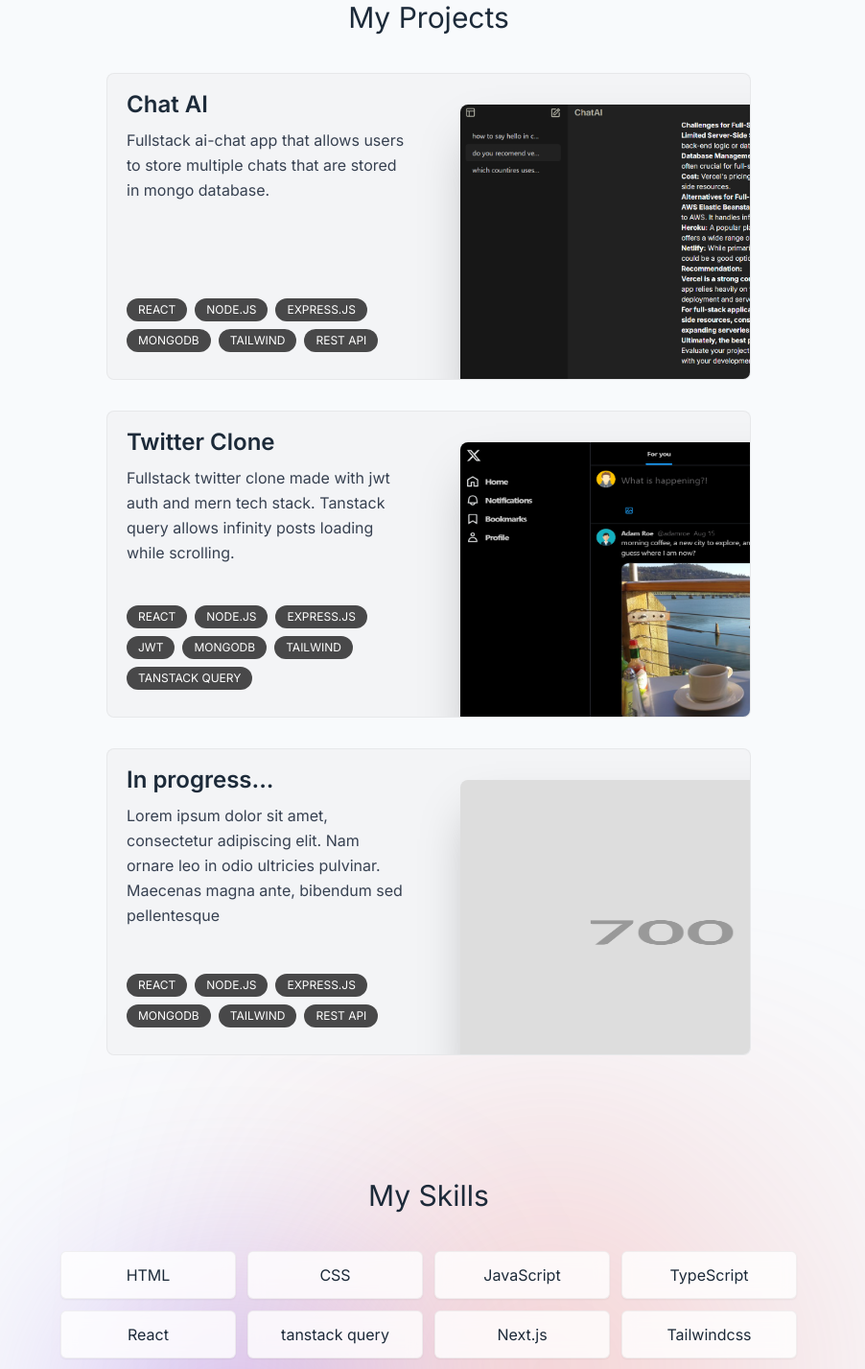
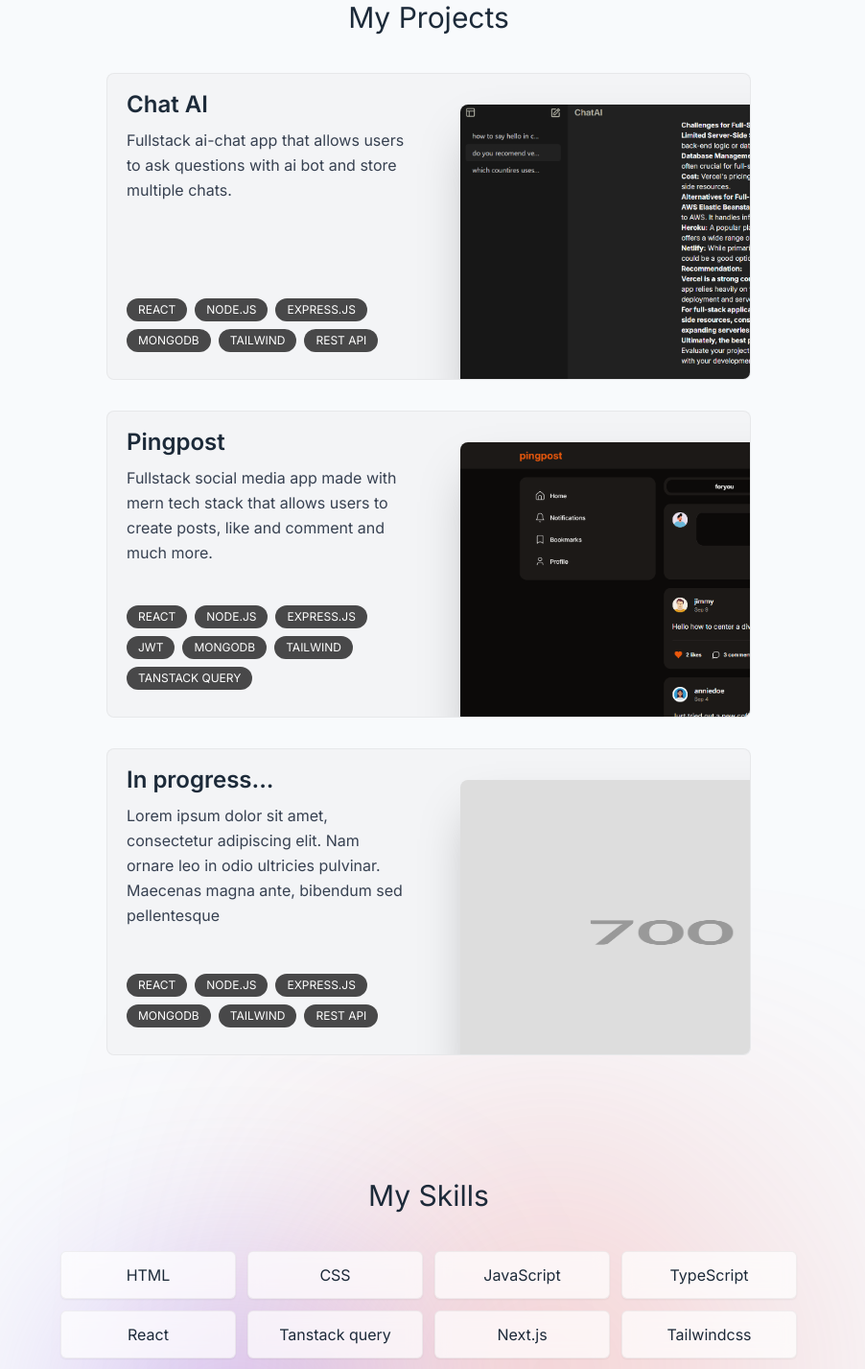
Before and after one commit to poteznyszymon/portfolio, a Next.js app: page / in a window 1280 px wide. Shown: the part 1180-2607 px from the top of the page at 96% size, without its empty margins (193-1095 px from the left). Built offline with nearby package versions, Linux system fonts and the light colour scheme.

Commit message:
change with project

```diff
--- a/components/Hero.tsx
+++ b/components/Hero.tsx
@@ -46,7 +46,7 @@ const Hero = () => {
             <a
               href="https://github.com/poteznyszymon"
               target="_blank"
-              className="px-4 py-3 sm:py-2  bg-white border border-gray-200 shadow-md text-sm hover:scale-105 transition-all duration-500 rounded-full flex items-center gap-1 font-semibold justify-between md:justify-between"
+              className="px-4 py-3 sm:py-2  bg-white border border-gray-200 shadow-md text-sm md:hover:scale-105 hover:scale-[102%] transition-all duration-500 rounded-full flex items-center gap-1 font-semibold justify-between md:justify-between"
             >
               <p>Github</p>
               <MdKeyboardArrowRight />
@@ -65,7 +65,6 @@ const Hero = () => {
             height={500}
             width={500}
             alt="avatar"
-            whileHover={{ scale: 1 }}
             initial={{ scale: 1, rotate: 0 }}
             animate={{ scale: 1.2, rotate: -10 }}
           />
--- a/components/Navbar.tsx
+++ b/components/Navbar.tsx
@@ -46,8 +46,6 @@ const Navbar = () => {
                       className="absolute left-0 bottom-0 h-[2px] w-full bg-main-purple"
                       initial={{ width: 0 }}
                       animate={{ width: "100%" }}
-                      exit={{ width: 0 }}
-                      transition={{ duration: 0.3 }}
                     ></motion.div>
                   )}
                 </Link>
@@ -57,7 +55,7 @@ const Navbar = () => {
         </nav>
       </motion.div>
       <div
-        className={`fixed sm:hidden top-0 w-[60%] z-30 h-full bg-gradient-to-br from-main-orange  to-main-purple ease-in-out duration-500 ${
+        className={`fixed sm:hidden top-0 w-[60%] z-30 h-full bg-gradient-to-tr from-main-orange to-main-purple ease-in-out duration-500 ${
           draverOpen ? "left-0" : "left-[-100%]"
         }`}
       >
--- a/components/Project.tsx
+++ b/components/Project.tsx
@@ -47,7 +47,7 @@ const Project = ({ title, description, tags, imageUrl }: ProjectProps) => {
             </ul>
           </div>
           <Image
-            className="absolute hidden sm:block h-full w-full top-8 -right-[23rem] rounded-t-lg shadow-2xl transition-all duration-500 group-hover:scale-105 group-hover:translate-x-3 group-hover:translate-y-3 group-hover:rotate-[-3deg]"
+            className="absolute object-fill hidden sm:block h-full w-full top-8 -right-[23rem] rounded-t-lg shadow-2xl transition-all duration-500 group-hover:scale-105 group-hover:translate-x-3 group-hover:translate-y-3 group-hover:rotate-[-3deg]"
             src={imageUrl}
             alt="project image"
             quality={100}
--- a/components/Skills.tsx
+++ b/components/Skills.tsx
@@ -31,7 +31,6 @@ export const Skills = () => {
     >
       <div className="-z-10 bg-main-purple w-36 h-36 md:w-52 md:h-52 rounded-full absolute left-[20%] top-1/2 blur-[5rem] md:blur-[8rem]" />
       <div className="-z-10 bg-main-orange w-36 h-32 md:w-64 md:h-64 rounded-full absolute left-1/2 top-1/4 blur-[7rem] md:blur-[10rem]" />
-
       <motion.h1
         variants={fadeInAnimationsVariants}
         initial="initial"
@@ -44,11 +43,13 @@ export const Skills = () => {
       <ul className="grid grid-cols-2 sm:grid-cols-3 md:grid-cols-4 gap-3 max-w-3xl mx-auto px-10 md:px-0">
         {skills.map((skill, index) => (
           <motion.li
-            className="px-5 py-3 bg-white bg-opacity-80 backdrop-blur-[0.5rem] border text-center border-black/5 rounded-md shadow-sm"
+            className="px-5 py-3 bg-white/70  hover:bg-white transition-colors duration-500 backdrop-blur-[0.5rem] border text-center border-black/5 rounded-md shadow-sm"
             key={index}
             variants={fadeInAnimationVariants}
             initial="initial"
+            whileHover={{ scale: 1.05 }}
             whileInView="animate"
+            transition={{ type: "spring", stiffness: 400, damping: 10 }}
             viewport={{
               once: true,
             }}
--- a/lib/data.ts
+++ b/lib/data.ts
@@ -1,5 +1,5 @@
 import chatGPTClone from "@/public/chatgpt-clone.png";
-import twitterClone from "@/public/twitter-clone.png";
+import pingpost from "@/public/pingpost.png";
 import placeholder from "@/public/placeholder.png";
 
 export const links = [
@@ -25,14 +25,14 @@ export const projectsData = [
   {
     title: "Chat AI",
     description:
-      "Fullstack ai-chat app that allows users to store multiple chats that are stored in mongo database.",
+      "Fullstack ai-chat app that allows users to ask questions with ai bot and store multiple chats.",
     tags: ["React", "Node.js", "Express.js", "MongoDB", "Tailwind", "Rest API"],
     imageUrl: chatGPTClone,
   },
   {
-    title: "Twitter Clone",
+    title: "Pingpost",
     description:
-      "Fullstack twitter clone made with jwt auth and mern tech stack. Tanstack query allows infinity posts loading while scrolling.",
+      "Fullstack social media app made with mern tech stack that allows users to create posts, like and comment and much more.",
     tags: [
       "React",
       "Node.js",
@@ -40,9 +40,9 @@ export const projectsData = [
       "JWT",
       "MongoDB",
       "Tailwind",
-      "tanstack Query",
+      "Tanstack Query",
     ],
-    imageUrl: twitterClone,
+    imageUrl: pingpost,
   },
   {
     title: "In progress...",
@@ -59,7 +59,7 @@ export const skills = [
   "JavaScript",
   "TypeScript",
   "React",
-  "tanstack query",
+  "Tanstack query",
   "Next.js",
   "Tailwindcss",
   "MongoDB",
--- a/package.json
+++ b/package.json
@@ -3,7 +3,7 @@
   "version": "0.1.0",
   "private": true,
   "scripts": {
-    "dev": "next dev",
+    "dev": "next dev -p 8080",
     "build": "next build",
     "start": "next start",
     "lint": "next lint"
```
Also changed, not shown: public/pingpost.png (added).
